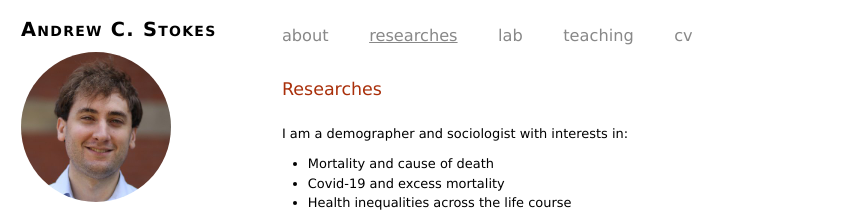
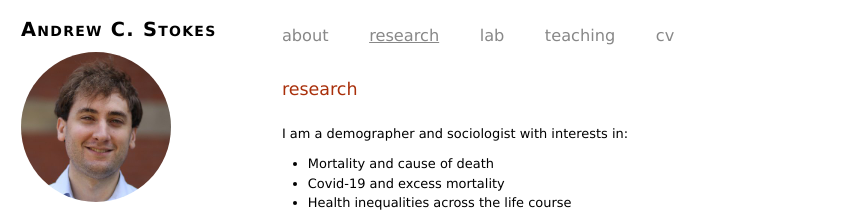
Before and after one commit to Aykerimm/andrew-profile, a Jekyll site: the page built from researches.html, in a window 1280 px wide and 900 px high. Shown: the top 214 px of the window, without its empty margins (0-849 px from the left). Built offline with Jekyll 4.4.1, drawn with Linux system fonts in a browser that asks for light colours.

Commit message:
Changed the researches to research

```diff
--- a/_data/navigation.yml
+++ b/_data/navigation.yml
@@ -1,6 +1,6 @@
 - title: "about"
   url: /
-- title: "researches"
+- title: "research"
   url: /researches
 - title: "lab"
   url: /lab
--- a/researches.html
+++ b/researches.html
@@ -2,7 +2,7 @@
 layout: default
 pageurl: /researches
 ---
-<p class="title">Researches</p>
+<p class="title">research</p>
 
 <style>
     ul {
```
